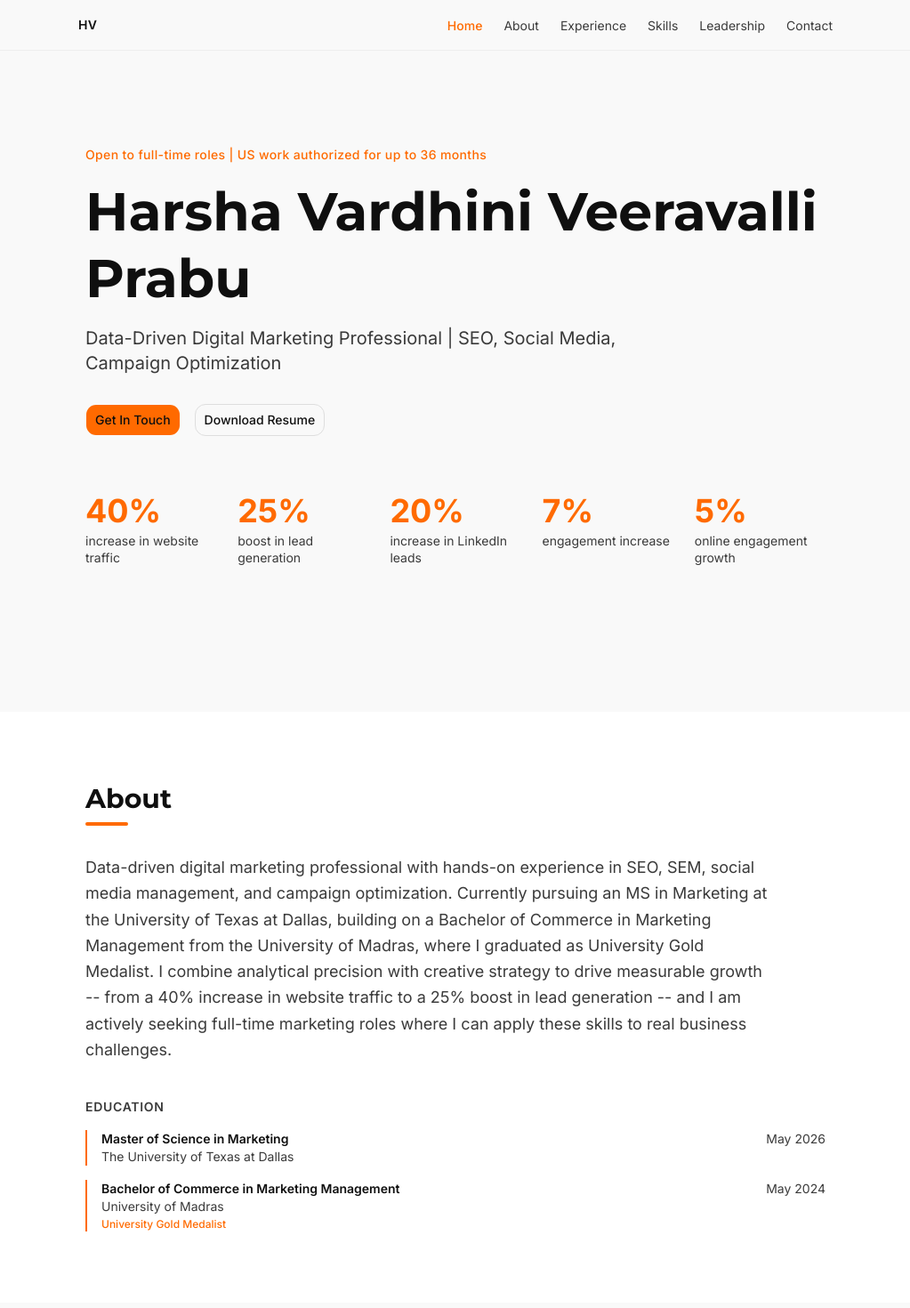
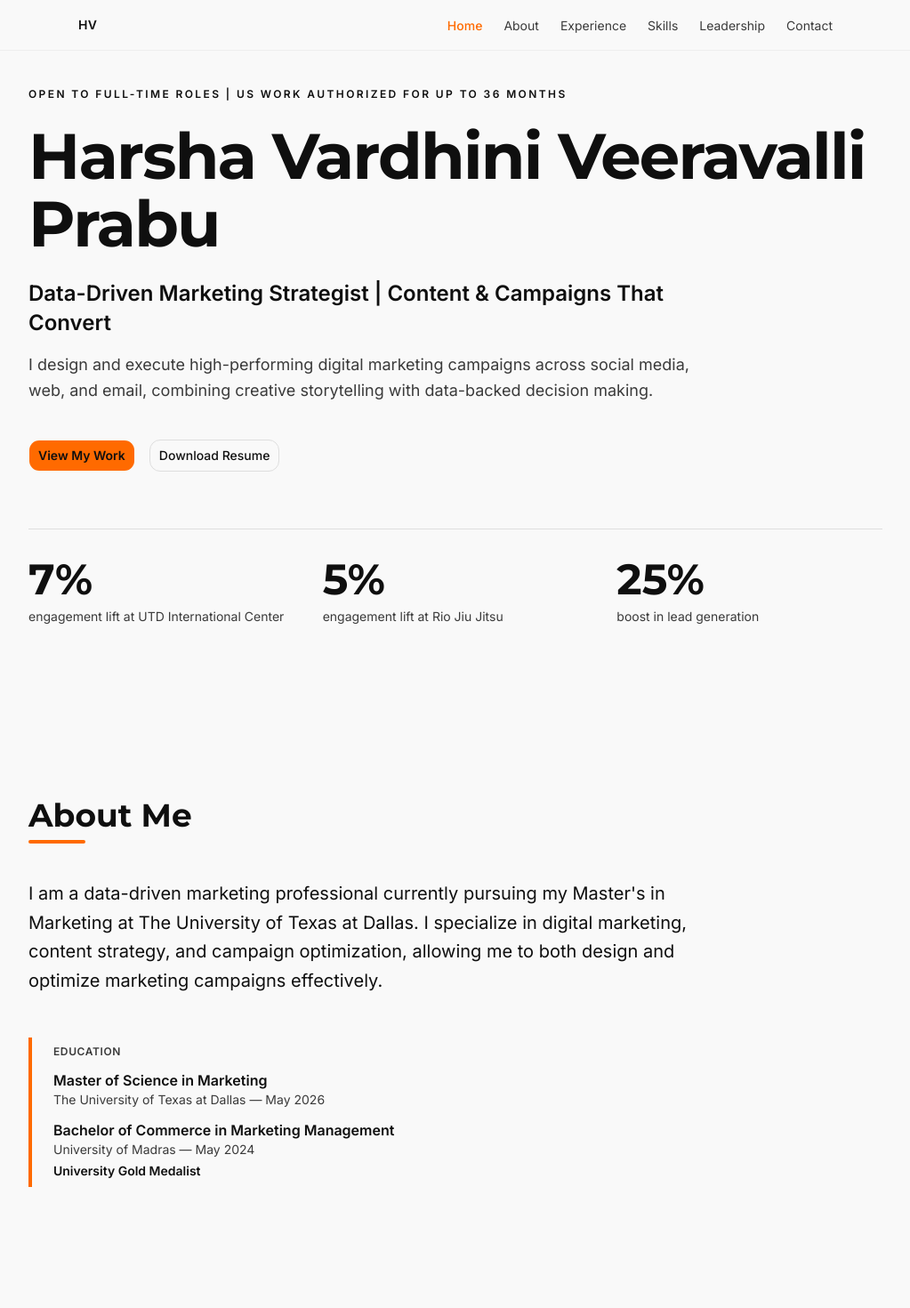
Before and after one commit to LakshmanTurlapati/HVVP-Portfolio, a Next.js app in the folder harsha-portfolio/: page / in a window 1280 px wide. Shown: the top 1470 px of the page at 89% size, without its empty margins (128-1151 px from the left). Built offline with nearby package versions, Linux system fonts and the light colour scheme.

Commit message:
feat(06): rebuild Hero/About/Contact + add ValueProp section with brief copy

```diff
--- a/harsha-portfolio/src/app/page.tsx
+++ b/harsha-portfolio/src/app/page.tsx
@@ -9,6 +9,7 @@ import AboutSection from '@/components/sections/AboutSection'
 import ExperienceSection from '@/components/sections/ExperienceSection'
 import SkillsSection from '@/components/sections/SkillsSection'
 import LeadershipSection from '@/components/sections/LeadershipSection'
+import ValuePropSection from '@/components/sections/ValuePropSection'
 import ContactSection from '@/components/sections/ContactSection'
 
 export default function Home() {
@@ -19,6 +20,7 @@ export default function Home() {
       <AnimatedSection><ExperienceSection /></AnimatedSection>
       <AnimatedSection><SkillsSection /></AnimatedSection>
       <AnimatedSection><LeadershipSection /></AnimatedSection>
+      <AnimatedSection><ValuePropSection /></AnimatedSection>
       <AnimatedSection><ContactSection /></AnimatedSection>
     </>
   )
--- a/harsha-portfolio/src/components/sections/AboutSection.tsx
+++ b/harsha-portfolio/src/components/sections/AboutSection.tsx
@@ -3,38 +3,32 @@ import { educationData } from '@/data/education'
 
 export default function AboutSection() {
   return (
-    <section id="about" aria-label="About" className="py-20 bg-card">
-      <div className="max-w-4xl mx-auto px-4 sm:px-6 lg:px-8">
+    <section id="about" aria-label="About" className="py-24 bg-background">
+      <div className="max-w-5xl mx-auto px-4 sm:px-6 lg:px-8">
 
-        <h2 className="text-2xl sm:text-3xl font-bold text-foreground mb-2">About</h2>
-        <div className="w-12 h-1 bg-accent mb-8 rounded-full" />
+        <h2 className="text-3xl sm:text-4xl font-bold text-foreground mb-2">About Me</h2>
+        <div className="w-16 h-1 bg-accent mb-10 rounded-full" />
 
-        <p className="text-muted-foreground leading-relaxed text-base sm:text-lg mb-10 max-w-3xl">
+        <p className="text-foreground leading-relaxed text-lg sm:text-xl mb-12 max-w-3xl">
           {aboutData.bio}
         </p>
 
-        <div>
-          <h3 className="text-sm font-semibold text-muted-foreground uppercase tracking-wider mb-4">
+        <div className="border-l-4 border-accent pl-6 py-2 max-w-3xl">
+          <p className="text-xs font-semibold text-muted-foreground uppercase tracking-wider mb-3">
             Education
-          </h3>
-          <div className="space-y-4">
+          </p>
+          <div className="space-y-3">
             {educationData.map((entry) => (
-              <div
-                key={entry.institution}
-                className="flex flex-col sm:flex-row sm:items-start sm:justify-between gap-1 sm:gap-4 border-l-2 border-accent pl-4"
-              >
-                <div>
-                  <p className="font-semibold text-foreground text-sm">
-                    {entry.degree} in {entry.field}
-                  </p>
-                  <p className="text-sm text-muted-foreground">{entry.institution}</p>
-                  {entry.honors && (
-                    <p className="text-xs font-medium text-accent mt-0.5">{entry.honors}</p>
-                  )}
-                </div>
-                <p className="text-sm text-muted-foreground shrink-0">
-                  {entry.graduationDate}
+              <div key={entry.institution}>
+                <p className="font-semibold text-foreground text-base">
+                  {entry.degree} in {entry.field}
                 </p>
+                <p className="text-sm text-muted-foreground">
+                  {entry.institution} &mdash; {entry.graduationDate}
+                </p>
+                {entry.honors && (
+                  <p className="text-sm font-semibold text-foreground mt-1">{entry.honors}</p>
+                )}
               </div>
             ))}
           </div>
--- a/harsha-portfolio/src/components/sections/ContactSection.tsx
+++ b/harsha-portfolio/src/components/sections/ContactSection.tsx
@@ -1,6 +1,6 @@
 // src/components/sections/ContactSection.tsx
 // Server Component -- no "use client" directive
-// Centered layout: email + LinkedIn as primary CTAs, phone as subdued text
+// "Let's Connect" heading + email + LinkedIn CTAs + phone
 
 import { contactData } from '@/data/contact'
 import { heroData } from '@/data/hero'
@@ -9,20 +9,20 @@ import { cn } from '@/lib/utils'
 
 export default function ContactSection() {
   return (
-    <section id="contact" aria-label="Contact" className="py-20 bg-card">
-      <div className="max-w-2xl mx-auto px-4 sm:px-6 text-center">
+    <section id="contact" aria-label="Contact" className="py-24 bg-background">
+      <div className="max-w-3xl mx-auto px-4 sm:px-6 text-center">
 
-        <h2 className="text-2xl sm:text-3xl font-bold text-foreground mb-2">Get In Touch</h2>
-        <div className="w-12 h-1 bg-accent mb-6 rounded-full mx-auto" />
+        <h2 className="text-3xl sm:text-4xl font-bold text-foreground mb-2">{contactData.heading}</h2>
+        <div className="w-16 h-1 bg-accent mb-8 rounded-full mx-auto" />
 
-        <p className="text-muted-foreground mb-8 text-sm sm:text-base">
+        <p className="text-muted-foreground mb-10 text-base sm:text-lg">
           {heroData.availability}
         </p>
 
         <div className="flex flex-col sm:flex-row gap-4 justify-center">
           <a
             href={`mailto:${contactData.email}`}
-            className={cn(buttonVariants({ size: 'lg' }), 'bg-accent text-accent-foreground hover:bg-accent/90')}
+            className={cn(buttonVariants({ size: 'lg' }), 'bg-accent text-accent-foreground hover:bg-accent-hover font-semibold')}
           >
             Email Me
           </a>
@@ -37,7 +37,7 @@ export default function ContactSection() {
         </div>
 
         {contactData.phone && (
-          <p className="mt-6 text-sm text-muted-foreground">
+          <p className="mt-8 text-sm text-muted-foreground">
             {contactData.phone}
           </p>
         )}
--- a/harsha-portfolio/src/components/sections/HeroSection.tsx
+++ b/harsha-portfolio/src/components/sections/HeroSection.tsx
@@ -5,27 +5,31 @@ import { cn } from '@/lib/utils'
 export default function HeroSection() {
   return (
     <section id="hero" aria-label="Hero" className="min-h-screen flex items-center bg-background">
-      <div className="max-w-4xl mx-auto px-4 sm:px-6 lg:px-8 w-full py-20">
-        <div className="text-center sm:text-left">
+      <div className="max-w-5xl mx-auto px-4 sm:px-6 lg:px-8 w-full py-24">
+        <div className="text-left">
 
-          <p className="text-sm font-medium text-accent mb-4 tracking-wide">
+          <p className="text-xs font-semibold text-foreground mb-6 tracking-[0.2em] uppercase">
             {heroData.availability}
           </p>
 
-          <h1 className="text-4xl sm:text-5xl lg:text-6xl font-bold text-foreground mb-4 leading-tight">
+          <h1 className="text-5xl sm:text-6xl lg:text-7xl font-bold text-foreground mb-6 leading-[1.05] tracking-tight">
             {heroData.name}
           </h1>
 
-          <p className="text-lg sm:text-xl text-muted-foreground mb-8 max-w-2xl mx-auto sm:mx-0">
-            {heroData.tagline}
+          <p className="text-xl sm:text-2xl text-foreground mb-4 max-w-3xl font-semibold leading-snug">
+            {heroData.heading}
           </p>
 
-          <div className="flex flex-col sm:flex-row gap-4 mb-16 justify-center sm:justify-start">
+          <p className="text-base sm:text-lg text-muted-foreground mb-10 max-w-3xl leading-relaxed">
+            {heroData.subheading}
+          </p>
+
+          <div className="flex flex-col sm:flex-row gap-4 mb-16">
             <a
-              href="#contact"
-              className={cn(buttonVariants({ size: 'lg' }), 'bg-accent text-accent-foreground hover:bg-accent/90')}
+              href={heroData.ctaPrimary.href}
+              className={cn(buttonVariants({ size: 'lg' }), 'bg-accent text-accent-foreground hover:bg-accent-hover font-semibold')}
             >
-              {heroData.ctaContact}
+              {heroData.ctaPrimary.label}
             </a>
             <a
               href="/resume.pdf"
@@ -36,13 +40,16 @@ export default function HeroSection() {
             </a>
           </div>
 
-          <div className="grid grid-cols-2 sm:grid-cols-3 lg:grid-cols-5 gap-6">
+          <div className="grid grid-cols-1 sm:grid-cols-3 gap-6 sm:gap-8 border-t border-border pt-8">
             {heroData.metrics.map((metric) => (
               <div key={metric.label} className="flex flex-col">
-                <span className="text-3xl sm:text-4xl font-bold text-accent">
+                <span
+                  className="text-4xl sm:text-5xl font-bold text-foreground leading-none"
+                  style={{ fontFamily: 'var(--font-display)' }}
+                >
                   {metric.value}
                 </span>
-                <span className="text-xs sm:text-sm text-muted-foreground mt-1 leading-snug">
+                <span className="text-sm text-muted-foreground mt-2 leading-snug">
                   {metric.label}
                 </span>
               </div>
--- a/harsha-portfolio/src/data/about.ts
+++ b/harsha-portfolio/src/data/about.ts
@@ -1,5 +1,5 @@
 import type { AboutData } from '@/types'
 
 export const aboutData: AboutData = {
-  bio: 'Data-driven digital marketing professional with hands-on experience in SEO, SEM, social media management, and campaign optimization. Currently pursuing an MS in Marketing at the University of Texas at Dallas, building on a Bachelor of Commerce in Marketing Management from the University of Madras, where I graduated as University Gold Medalist. I combine analytical precision with creative strategy to drive measurable growth -- from a 40% increase in website traffic to a 25% boost in lead generation -- and I am actively seeking full-time marketing roles where I can apply these skills to real business challenges.',
+  bio: "I am a data-driven marketing professional currently pursuing my Master's in Marketing at The University of Texas at Dallas. I specialize in digital marketing, content strategy, and campaign optimization, allowing me to both design and optimize marketing campaigns effectively.",
 }
--- a/harsha-portfolio/src/data/contact.ts
+++ b/harsha-portfolio/src/data/contact.ts
@@ -1,6 +1,7 @@
 import type { ContactData } from '@/types'
 
 export const contactData: ContactData = {
+  heading: "Let's Connect",
   email: 'harshavprabu@gmail.com',
   linkedIn: 'https://www.linkedin.com/in/hveeravalliprabu',
   resumePdf: '/resume.pdf',
--- a/harsha-portfolio/src/data/hero.ts
+++ b/harsha-portfolio/src/data/hero.ts
@@ -2,15 +2,16 @@ import type { HeroData } from '@/types'
 
 export const heroData: HeroData = {
   name: 'Harsha Vardhini Veeravalli Prabu',
-  tagline: 'Data-Driven Digital Marketing Professional | SEO, Social Media, Campaign Optimization',
+  heading: 'Data-Driven Marketing Strategist | Content & Campaigns That Convert',
+  subheading:
+    'I design and execute high-performing digital marketing campaigns across social media, web, and email, combining creative storytelling with data-backed decision making.',
   availability: 'Open to full-time roles | US work authorized for up to 36 months',
   metrics: [
-    { value: '40%', label: 'increase in website traffic' },
+    { value: '7%', label: 'engagement lift at UTD International Center' },
+    { value: '5%', label: 'engagement lift at Rio Jiu Jitsu' },
     { value: '25%', label: 'boost in lead generation' },
-    { value: '20%', label: 'increase in LinkedIn leads' },
-    { value: '7%', label: 'engagement increase' },
-    { value: '5%', label: 'online engagement growth' },
   ],
+  ctaPrimary: { label: 'View My Work', href: '#gallery' },
   ctaResume: 'Download Resume',
   ctaContact: 'Get In Touch',
 }
--- /dev/null
+++ b/harsha-portfolio/src/data/valueProp.ts
@@ -0,0 +1,14 @@
+import type { ValuePropData } from '@/types'
+
+export const valuePropData: ValuePropData = {
+  heading: 'What I Bring to the Table',
+  opener:
+    'I bring a strong combination of analytical thinking and creative execution to marketing.',
+  items: [
+    { text: 'Ability to make data-driven decisions using campaign performance metrics' },
+    { text: 'Cross-platform content strategy across Instagram, LinkedIn, web, and email' },
+    { text: 'Visual design fluency -- 30+ marketing assets created and published' },
+    { text: 'Campaign optimization grounded in audience behavior and engagement data' },
+    { text: 'Strategic storytelling that aligns creative work with business objectives' },
+  ],
+}
--- a/harsha-portfolio/src/types/index.ts
+++ b/harsha-portfolio/src/types/index.ts
@@ -10,9 +10,11 @@ export interface Metric {
 
 export interface HeroData {
   name: string
-  tagline: string
+  heading: string
+  subheading: string
   availability: string
   metrics: Metric[]
+  ctaPrimary: { label: string; href: string }
   ctaResume: string
   ctaContact: string
 }
@@ -56,8 +58,19 @@ export interface AboutData {
 }
 
 export interface ContactData {
+  heading: string
   email: string
   linkedIn: string
   resumePdf: string
   phone?: string
 }
+
+export interface ValuePropItem {
+  text: string
+}
+
+export interface ValuePropData {
+  heading: string
+  opener: string
+  items: ValuePropItem[]
+}
```
Also changed, not shown: harsha-portfolio/src/components/sections/ValuePropSection.tsx (added, +44 -0 lines).
